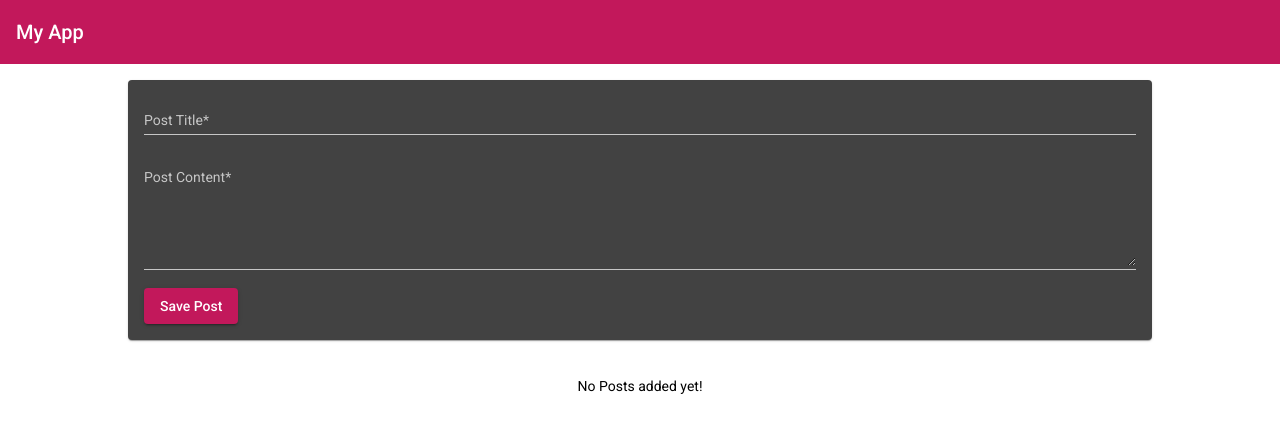
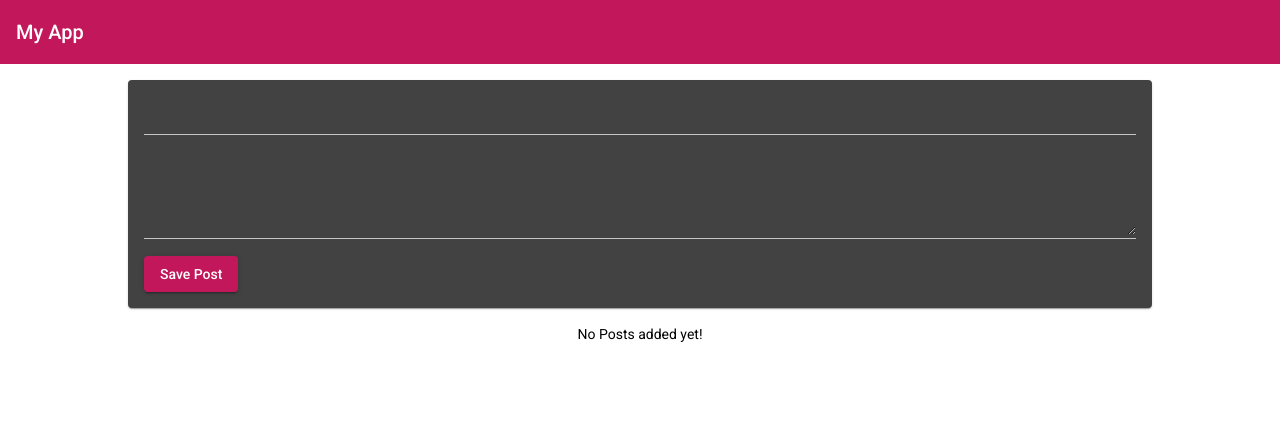
Before and after one commit to ANE-UCD-ILT-MEAN-STACK-TRAINING/social-networking-app-leonard, an Angular app in the folder mean-course/: page / in a window 1280 px wide. Shown: the top 432 px of the page. Built offline with nearby package versions, Linux system fonts and the light colour scheme.

Commit message:
commit step 2.11.5

```diff
--- a/mean-course/src/app/app.component.ts
+++ b/mean-course/src/app/app.component.ts
@@ -1,4 +1,5 @@
 import { Component } from '@angular/core';
+import { Post } from './posts/post.model';
 
 @Component({
   selector: 'app-root',
@@ -7,7 +8,8 @@
 })
 export class AppComponent {
   title = 'mean-course';
-  storedPosts = [];
+  //storedPosts = []  modified in step 2.10.3.1;
+  storedPosts : Post[] = [];
   onPostAdded(post){
     this.storedPosts.push(post);
   }
--- a/mean-course/src/app/posts/post-create/post-create.component.html
+++ b/mean-course/src/app/posts/post-create/post-create.component.html
@@ -9,14 +9,31 @@
 
 <!-- option 2-->
 <!-- <textarea rows="6" [(ngModel)] ='enteredValue'></textarea>   this is for option 2-->
+<!--
 <mat-card>
     <mat-form-field>
-        <input matInput type="text" [(ngModel)] = 'enteredTitle' placeholder="Post Title*">  <!-- Leo added placeholder-->
+        <input matInput type="text" [(ngModel)] = 'enteredTitle' placeholder="Post Title*">
     </mat-form-field>
     <mat-form-field>
-        <textarea  matInput rows="6" [(ngModel)] ='enteredContent' placeholder="Post Content*"></textarea> <!-- Leo added placeholder-->
+        <textarea  matInput rows="6" [(ngModel)] ='enteredContent' placeholder="Post Content*"></textarea>
     </mat-form-field>
     <button mat-raised-button color = "primary" (click) = "onAddPost()" >Save Post</button>
 </mat-card>
 <br>
+-->
 <!--<p>{{ newPost }}</p>  ** This is removed step 2.7.3-->
+
+
+<mat-card>
+    <form (submit) = "onAddPost(postForm)" #postForm="ngForm">
+        <mat-form-field>
+            <input  matInput type="text" minlength="3" required name="title" #title="ngModel" ngModel>
+            <mat-error *ngIf="title.invalid">Please enter a Post Title</mat-error>
+        </mat-form-field>
+        <mat-form-field>
+            <textarea matInput rows="4" required name="content" #content="ngModel" ngModel></textarea>
+            <mat-error *ngIf="content.invalid">Please enter a post Content</mat-error>
+        </mat-form-field>
+        <button mat-raised-button color="primary" type="submit">Save Post</button>
+    </form>
+</mat-card>
--- a/mean-course/src/app/posts/post-create/post-create.component.ts
+++ b/mean-course/src/app/posts/post-create/post-create.component.ts
@@ -1,4 +1,6 @@
-import { Component, OnInit, EventEmitter, Output  } from '@angular/core';
+import { Component, OnInit, EventEmitter, Output } from '@angular/core';
+import { Post } from '../post.model';
+import { NgForm } from "@angular/forms";
 
 @Component({
   selector: 'app-post-create',
@@ -8,20 +10,19 @@
 export class PostCreateComponent implements OnInit {
   constructor() { }
 
-  @Output() postCreated = new EventEmitter();
-
+  @Output() postCreated = new EventEmitter<Post>();
   ngOnInit(): void {
   }
-
   enteredTitle = '';
   enteredContent = '';
-  onAddPost(){
-    const post = {
-      title: this.enteredTitle,
-      content:this.enteredContent
+  onAddPost(form: NgForm){
+    if(form.invalid){
+      return;
+    }
+    const post: Post = {
+      title: form.value.title,
+      content:form.value.content
     }
     this.postCreated.emit(post);
-    //alert("this is the the title:" + this.enteredTitle);
   }
-
 }
--- a/mean-course/src/app/posts/post-list/post-list.component.ts
+++ b/mean-course/src/app/posts/post-list/post-list.component.ts
@@ -1,4 +1,5 @@
 import { Component, OnInit , Input } from '@angular/core';
+import { Post } from '../post.model';
 
 @Component({
   selector: 'app-post-list',
@@ -9,7 +10,7 @@
 
   constructor() { }
 
-  @Input() posts = []
+  @Input() posts: Post[] = []
   //posts = [
   //  {title: 'First Post', content: " This is the first post content"},
   //  {title: 'Second Post', content: " This is the Second post content"},
--- /dev/null
+++ b/mean-course/src/app/posts/post.model.ts
@@ -0,0 +1,4 @@
+export interface Post{
+    title : string;
+    content: string;
+}
```
Also changed, not shown: 1 other file (tests, documents, lock files or other folders).
